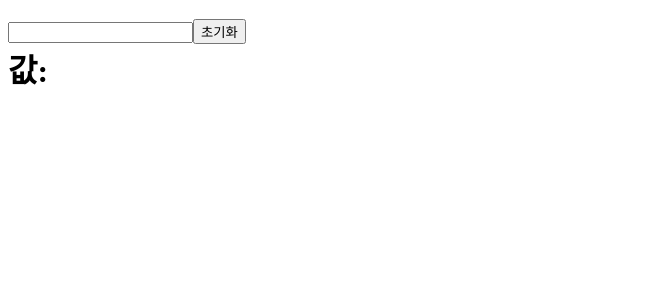
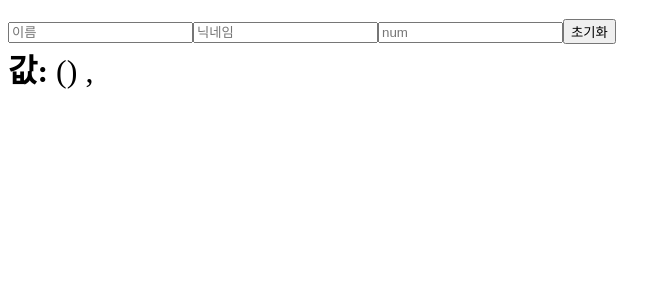
Before and after one commit to codesquad-members-2021/todo-list, a React (Create React App) app in the folder todo-eamon/: page / in a window 1280 px wide. Shown: the top 300 px of the page, without its empty margins (0-671 px from the left). Built offline with nearby package versions, Linux system fonts and the light colour scheme.

Commit message:
[Feat]1-9 여러개의 input 상태 관리 하기

```diff
--- a/todo-eamon/src/inputSample.js
+++ b/todo-eamon/src/inputSample.js
@@ -1,22 +1,45 @@
-import React, { useState } from 'react';
+import React, { useState } from "react";
 
 function InputSample() {
-  const [text, setText] = useState('');
+  const [inputs, setInputs] = useState({
+    name: "",
+    nickname: "",
+    num: "",
+  });
+
+  const { name, nickname, num } = inputs; // 비구조화 할당을 통해 값 추출
 
   const onChange = (e) => {
-    setText(e.target.value);
+    const { value, name } = e.target; // 우선 e.target 에서 name 과 value 를 추출
+    console.log(inputs);
+    setInputs({
+      ...inputs, // 기존의 input 객체를 복사한 뒤
+      [name]: value, // name 키를 가진 값을 value 로 설정
+    });
   };
 
   const onReset = () => {
-    setText('');
+    setInputs({
+      name: "",
+      nickname: "",
+      num: "",
+    });
   };
 
   return (
     <div>
-      <input onChange={onChange} value={text}  />
+      <input name="name" placeholder="이름" onChange={onChange} value={name} />
+      <input
+        name="nickname"
+        placeholder="닉네임"
+        onChange={onChange}
+        value={nickname}
+      />
+      <input name="num" placeholder="num" onChange={onChange} value={num} />
       <button onClick={onReset}>초기화</button>
       <div>
-        <b>값: {text}</b>
+        <b>값: </b>
+        {name} ({nickname}) , {num}
       </div>
     </div>
   );
```
